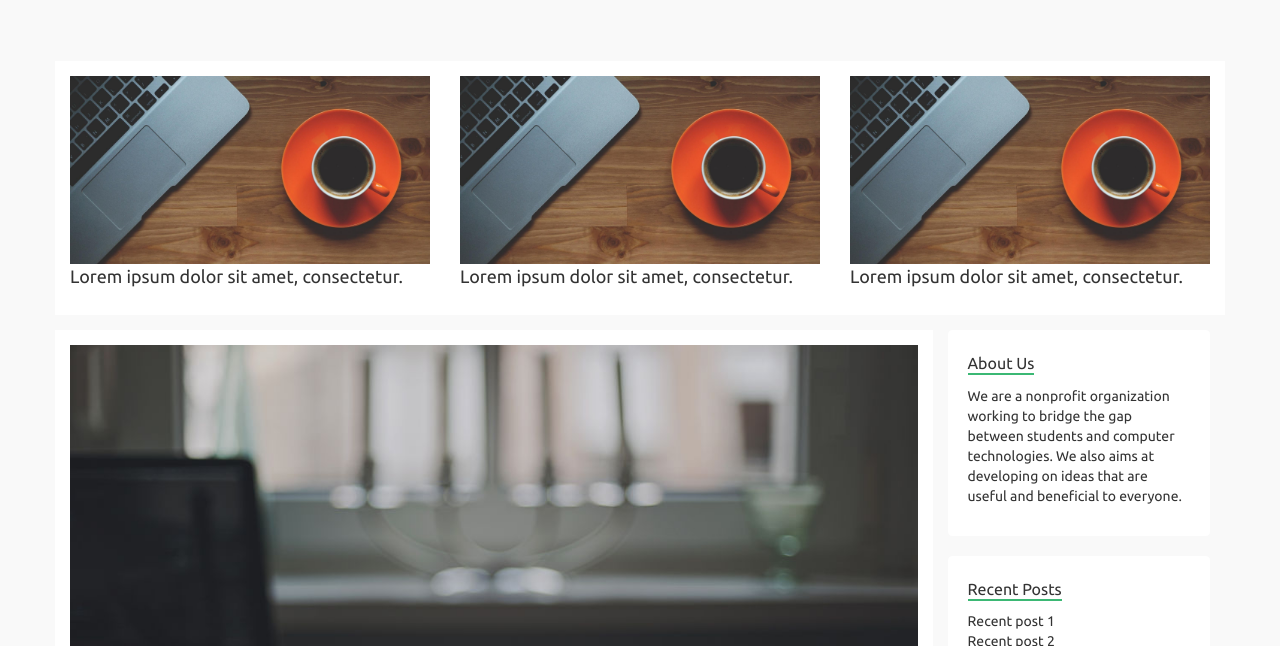
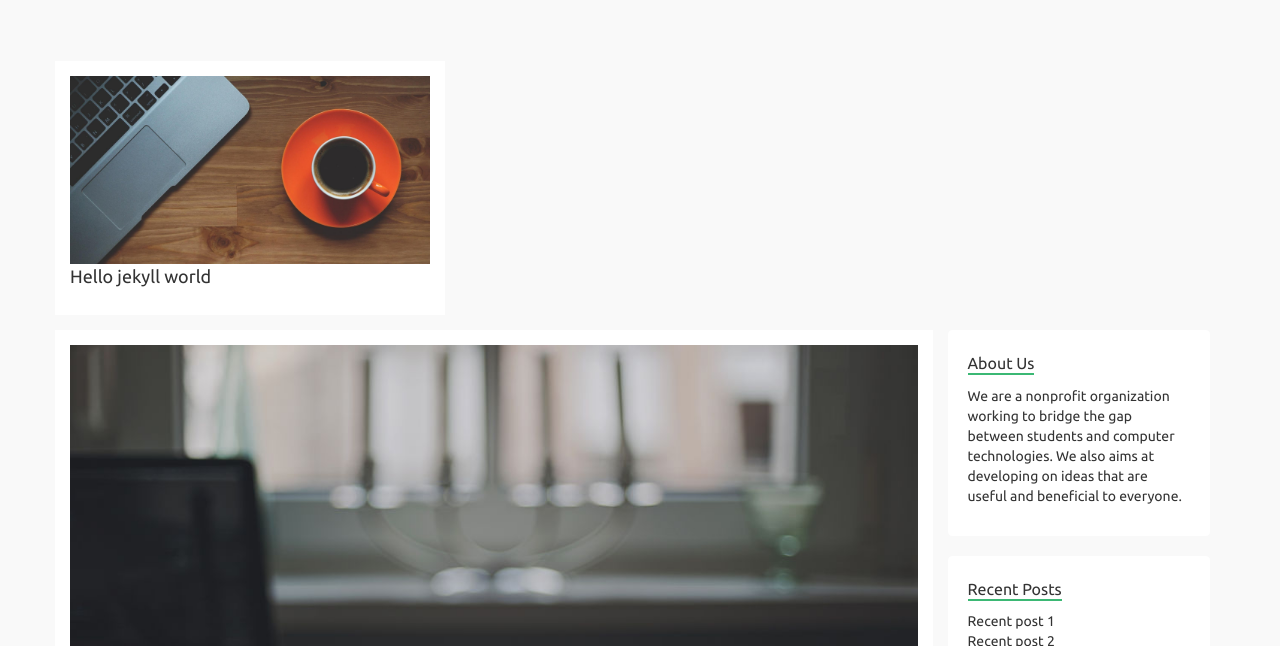
Before and after one commit to shajanjp/sanz, a Jekyll site: the page built from index.html, in a window 1280 px wide and 900 px high, cut to the strip 254-900 px from the top of the window. Built offline with Jekyll 4.4.1, drawn with Linux system fonts in a browser that asks for light colours; nearby versions of some CDN libraries; library files that are not in the unit come from our copies.

Commit message:
Adds posts in loop

```diff
--- a/_layouts/home.html
+++ b/_layouts/home.html
@@ -23,24 +23,14 @@
 	<!-- Featured articles -->
 	<section id="featured-articles" class="container">
 		<div class="row">
+			{% for post in site.categories.test %}
 			<article class="col-sm-4">
-				<img src="img/coffee-code.jpg" alt="Dummy Image" class="img img-responsive">
+				<img src="{{ site.baseurl }}/img/coffee-code.jpg" alt="Dummy Image" class="img img-responsive">
 				<p>
-					Lorem ipsum dolor sit amet, consectetur.
+					{{ post.title }}
 				</p>
 			</article>
-			<article class="col-sm-4">
-				<img src="img/coffee-code.jpg" alt="Dummy Image" class="img img-responsive">
-				<p>
-					Lorem ipsum dolor sit amet, consectetur.
-				</p>
-			</article>
-			<article class="col-sm-4">
-				<img src="img/coffee-code.jpg" alt="Dummy Image" class="img img-responsive">
-				<p>
-					Lorem ipsum dolor sit amet, consectetur.
-				</p>
-			</article>
+			{% endfor %}
 		</div>
 	</section>
 
```
